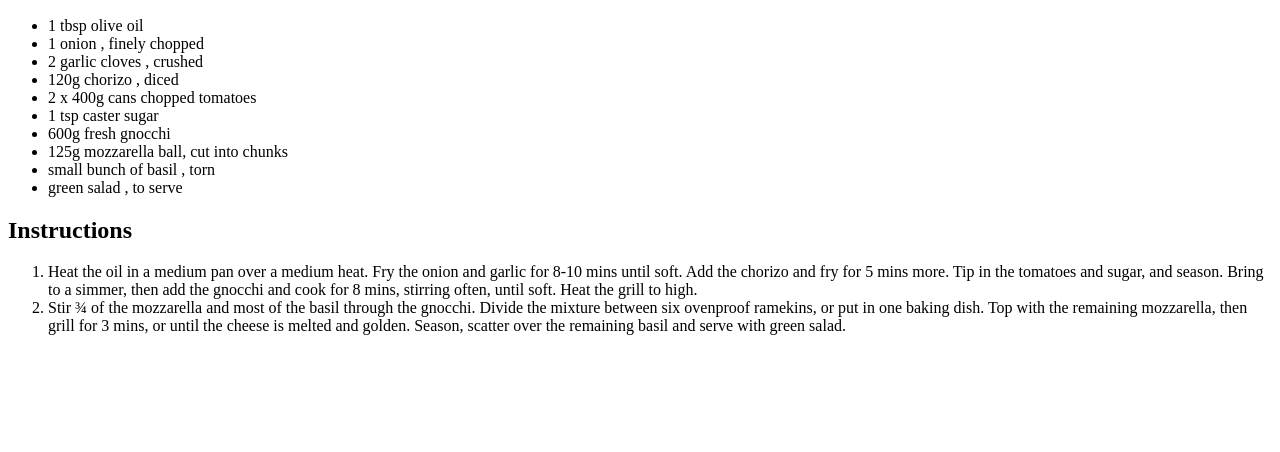
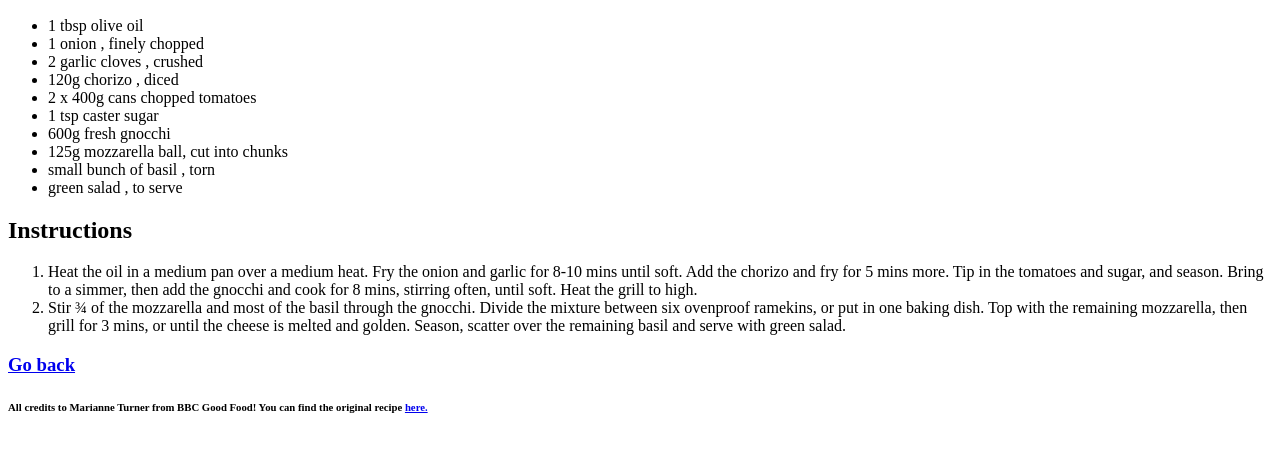
Before and after one commit to Ashihad/odin-recipes, a plain HTML site: page recipes/gnocchi.html in a window 1280 px wide. Shown: the part 222-674 px from the top of the page. Drawn offline with Linux system fonts and the light colour scheme.

Commit message:
Added a thanks to an author and a back button to gnocchi recipe

```diff
--- a/recipes/gnocchi.html
+++ b/recipes/gnocchi.html
@@ -28,5 +28,7 @@
         <li>Heat the oil in a medium pan over a medium heat. Fry the onion and garlic for 8-10 mins until soft. Add the chorizo and fry for 5 mins more. Tip in the tomatoes and sugar, and season. Bring to a simmer, then add the gnocchi and cook for 8 mins, stirring often, until soft. Heat the grill to high.</li>
         <li>Stir ¾ of the mozzarella and most of the basil through the gnocchi. Divide the mixture between six ovenproof ramekins, or put in one baking dish. Top with the remaining mozzarella, then grill for 3 mins, or until the cheese is melted and golden. Season, scatter over the remaining basil and serve with green salad.</li>
     </ol>
+    <h3><a href="../index.html">Go back</a></h3>
+    <h6>All credits to Marianne Turner from BBC Good Food! You can find the original recipe <a href="https://www.bbcgoodfood.com/recipes/chorizo-mozzarella-gnocchi-bake">here.</a></h6>
 </body>
 </html>
```
